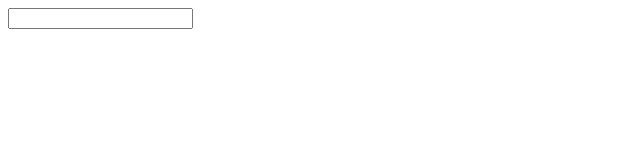
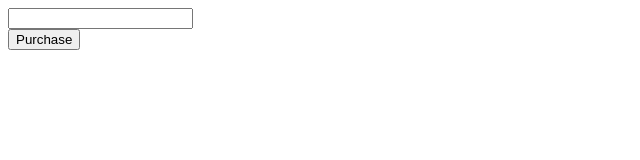
Before and after one commit to DjurreAikema/javascript-algorithms-and-data-structures, a plain HTML site: page cash-register/index.html in a window 1280 px wide. Shown: the whole page, without its empty margins (0-640 px from the left). Drawn offline with Linux system fonts and the light colour scheme.

Commit message:
CR step 3

```diff
--- a/cash-register/index.html
+++ b/cash-register/index.html
@@ -11,6 +11,7 @@
 <body>
     <input id="cash">
     <div id="change-due"></div>
+    <button id="purchase-btn">Purchase</button>
 
     <script src="./script.js"></script>
 </body>
```
